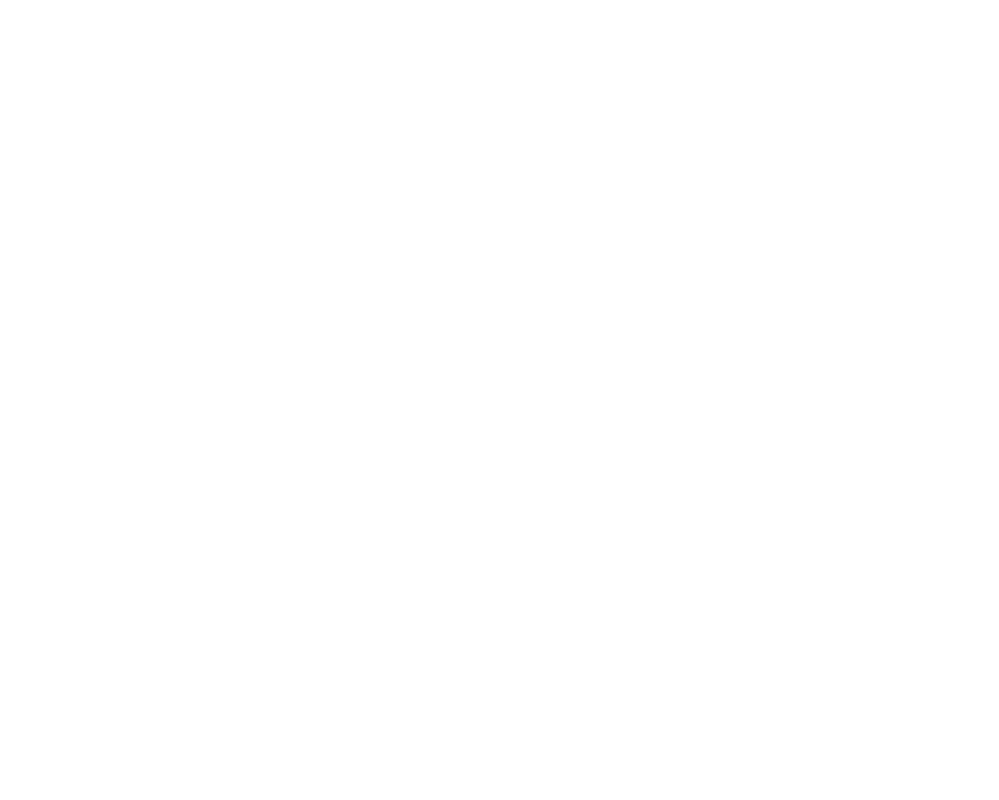
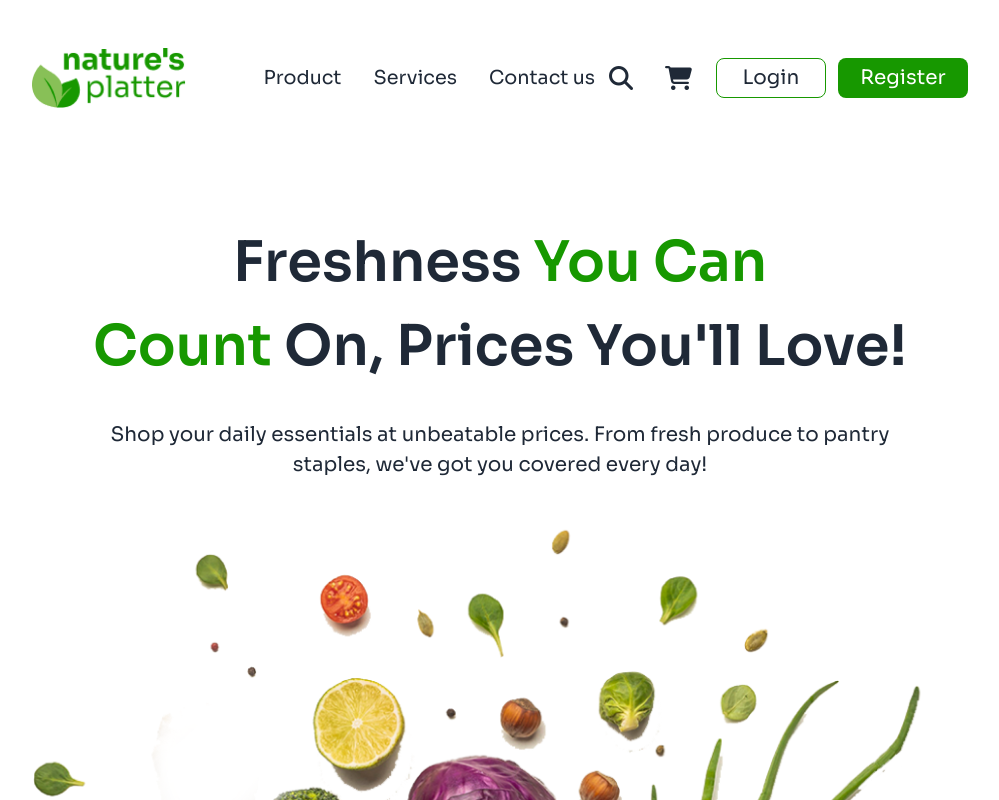
Before and after one commit to SheikhNegarSultana/A3, a plain HTML site: page index.html in a window 1280 px wide. Shown: the top 800 px of the page, without its empty margins (140-1139 px from the left). Drawn offline with nearby package versions, Linux system fonts and the light colour scheme.

Commit message:
Hero Section Done

```diff
--- a/index.html
+++ b/index.html
@@ -1,12 +1,88 @@
 <!DOCTYPE html>
-<html lang="en">
+<html lang="en" data-theme="light">
 <head>
     <meta charset="UTF-8">
     <meta name="viewport" content="width=device-width, initial-scale=1.0">
     <title>Nature's Platter</title>
+    <!-- Tailwind + DaisyUI CDN -->
     <script src="https://unpkg.com/@tailwindcss/browser@4"></script>
+    <link href="https://cdn.jsdelivr.net/npm/daisyui@4.12.23/dist/full.min.css" rel="stylesheet" type="text/css" />
+    <script src="https://cdn.tailwindcss.com"></script>
+
+    <!-- Icon CDN -->
+    <script src="https://kit.fontawesome.com/84757c07df.js" crossorigin="anonymous"></script>
+
+    <!-- Font CDN -->
+    <link rel="preconnect" href="https://fonts.googleapis.com">
+    <link rel="preconnect" href="https://fonts.gstatic.com" crossorigin>
+    <link href="https://fonts.googleapis.com/css2?family=Quicksand:wght@300..700&family=Sora:wght@100..800&display=swap" rel="stylesheet">
+
+    <style>
+        .sora {
+            font-family: "Sora", serif;
+            font-optical-sizing: auto;
+            font-style: normal;
+        }
+    </style>
 </head>
-<body>
+
+<body class="sora">
+
+    <header class=" md:pt-8 pt-4">
+
+
+        <!-- NavBar Start -->
+        <nav class="  md:mx-[8.75rem] mx-[1.2rem] flex items-center justify-between p-4 md:px-8">
+            <div class="flex items-center">
+                <img class="hidden md:block md:w-[9.6rem] md:h-[3.75rem]" src="Assets/logo-header.png" alt="Logo">
+                <img class="md:hidden w-[3rem]" src="Assets/Group.png" alt="Mobile Logo">
+            </div>
+
+            <div class="md:hidden">
+                <i class="fa-solid fa-bars text-[1.87rem] text-[#179800]"></i>
+            </div>
+
+
+            <div class="hidden md:flex md:items-center md:gap-[2rem] md:ml-[4rem]">
+                <ul class="flex gap-[2rem] text-[1.2rem] font-normal">
+                    <li><a href="#">Product</a></li>
+                    <li><a href="#">Services</a></li>
+                    <li><a href="#">Contact us</a></li>
+                </ul>
+            </div>
+
+            <div class="hidden md:flex md:items-center md:gap-[1.5rem]">
+                <div class="flex gap-[2rem]">
+                    <i class="fa-solid fa-magnifying-glass text-[1.5rem]"></i>
+                    <i class="fa-solid fa-cart-shopping text-[1.5rem]"></i>
+                </div>
+
+                <div class="flex gap-[0.75rem]">
+                    <button class="border border-[#179800] hover:bg-[#179800] text-[1.25rem] px-[1.6rem] py-1 rounded-[0.5rem] font-normal">Login</button>
+                    <button class="bg-[#179800] hover:bg-green-400 text-white px-[1.4rem] text-[1.25rem] font-normal rounded-[0.5rem]">Register</button>
+                </div>
+            </div>
+        </nav>
+        <!-- NavBar Done -->
+        <hr class=" md:hidden -mx-[1.2rem]   mt-[0.87rem] border-[0.5px] border-[#179800]">
+
+
+
+        <!-- Hero Section Start -->
+         <section class=" md:mx-[8.75rem] mx-[1.2rem]   mt-[2rem] md:mt-[6rem]">
+            <center><h1 class=" items-center mb-[1rem] md:mb-[2rem] font-semibold text-[2rem] md:text-[3.5rem]">Freshness <span class=" text-[#179800]">You Can<br> Count</span> On, Prices <br class="md:hidden"> You'll Love!</h1></center>
+
+            <center><p class=" text-[1rem] md:text-[1.25rem] mb-[1rem] md:mb-[2.3rem]">Shop your daily essentials at unbeatable <br class="md:hidden"> prices. From fresh produce to pantry <br> staples, we've got you covered every day!</p></center>
+
+            <center><img src="Assets/hero-vegetables.png" alt=""></center>
+
+         </section>
+        <!-- Hero Section Done -->
+    </header>
+    <main>
+    </main>
+
+    <footer></footer>
 
 </body>
 </html>
```
Also changed, not shown: Assets/Group.png (added).
